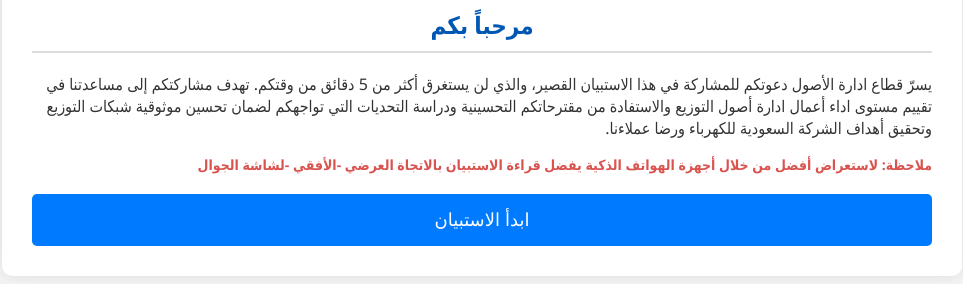
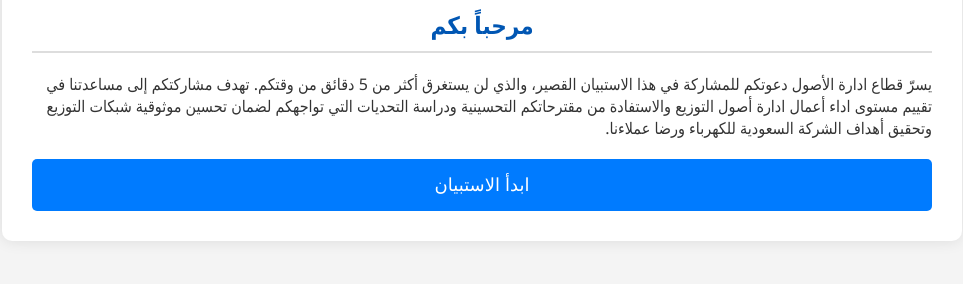
Before and after one commit to aliismail399/survey-project, a plain HTML site: page index.html in a window 1280 px wide. Shown: the part 136-420 px from the top of the page, without its empty margins (158-1121 px from the left). Drawn offline with Linux system fonts and the light colour scheme.

Commit message:
Update index.html

```diff
--- a/index.html
+++ b/index.html
@@ -104,7 +104,6 @@
     <div id="welcome-screen" style="display: block;">
         <h2>مرحباً بكم</h2>
         <p>يسرّ قطاع ادارة الأصول دعوتكم للمشاركة في هذا الاستبيان القصير، والذي لن يستغرق أكثر من 5 دقائق من وقتكم. تهدف مشاركتكم إلى مساعدتنا في تقييم مستوى اداء أعمال ادارة أصول التوزيع والاستفادة من مقترحاتكم التحسينية ودراسة التحديات التي تواجهكم لضمان تحسين موثوقية شبكات التوزيع وتحقيق أهداف الشركة السعودية للكهرباء ورضا عملاءنا.</p>
-        <p style="font-size: 14px; font-weight: bold; color: #d9534f;">ملاحظة: لاستعراض أفضل من خلال أجهزة الهواتف الذكية يفضل قراءة الاستبيان بالاتجاة العرضي -الأفقي -لشاشة الجوال</p>
         <button onclick="startSurvey()" class="submit-button">ابدأ الاستبيان</button>
     </div>
 
```
